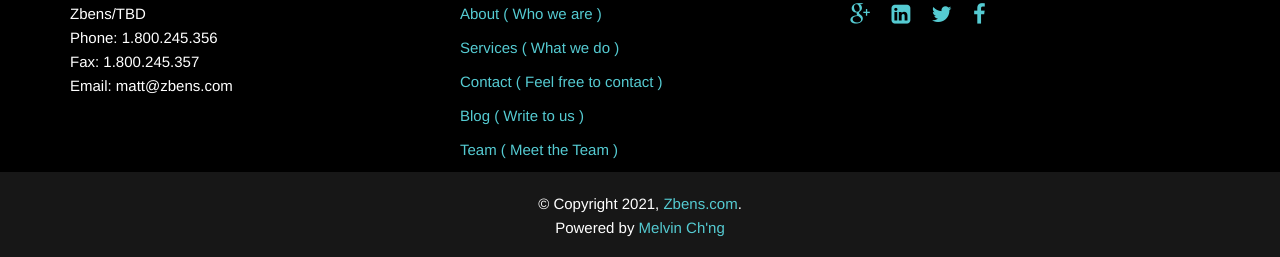
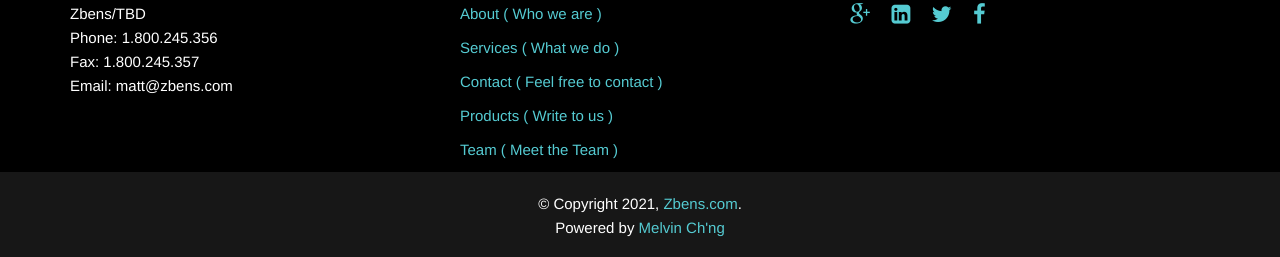
Before and after one commit to taqic/zben.github.io, a Jekyll site: the page built from index.html, in a window 1280 px wide. Shown: the part 1510-1767 px from the top of the page. Built offline with Jekyll 4.4.1, drawn with Linux system fonts in a browser that asks for light colours.

Commit message:
Update footer.html

```diff
--- a/_includes/footer.html
+++ b/_includes/footer.html
@@ -16,7 +16,7 @@
         <p><a href="/about"> About ( Who we are )</a></p>
         <p><a href="/about"> Services ( What we do )</a></p>
         <p><a href="/contact"> Contact ( Feel free to contact )</a></p>
-        <p><a href="/blog"> Blog ( Write to us )</a></p>
+        <p><a href="/Products"> Products ( Write to us )</a></p>
         <p><a href="/team"> Team ( Meet the Team )</a></p>
       </div>
       <div class="col-md-4">
```
